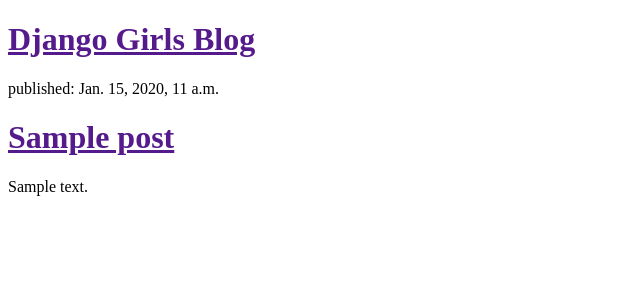
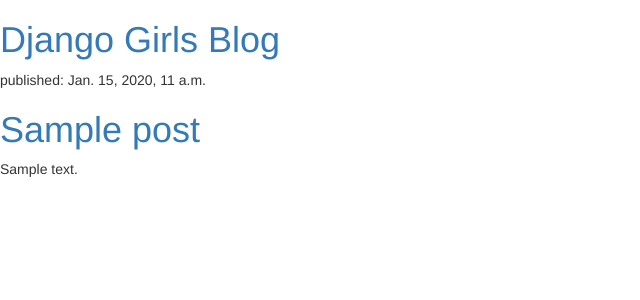
Before and after one commit to Fuerte94/DjangoGirls, a Django app: template mysite/blog/templates/blog/post_list.html in a window 1280 px wide. Shown: the top 300 px of the page, without its empty margins (0-640 px from the left). Run offline with Django 3.2, Linux system fonts and the light colour scheme; the template is opened without the code that fills it: values that come from a table or form of the project are taken from there, others are empty; tables that the repository leaves empty hold one stand-in row (values such as "Sample post"); some libraries are stand-ins or nearby versions.

Commit message:
Inicializado Bootstrap y activado el modo DEBUG

```diff
--- a/mysite/blog/templates/blog/post_list.html
+++ b/mysite/blog/templates/blog/post_list.html
@@ -2,6 +2,8 @@
 <html lang="es">
     <head>
         <meta charset="UTF-8">
+        <link rel="stylesheet" href="//maxcdn.bootstrapcdn.com/bootstrap/3.2.0/css/bootstrap.min.css">
+        <link rel="stylesheet" href="//maxcdn.bootstrapcdn.com/bootstrap/3.2.0/css/bootstrap-theme.min.css">
         <title>Title</title>
     </head>
     <body>
--- a/mysite/mysite/settings.py
+++ b/mysite/mysite/settings.py
@@ -23,7 +23,7 @@
 SECRET_KEY = ')523j9(90t*#h7e0f@39a(4z4=tyfy0=_1-)zq1zgnpk+ro+o^'
 
 # SECURITY WARNING: don't run with debug turned on in production!
-DEBUG = False
+DEBUG = True
 
 ALLOWED_HOSTS = ['syrtus.pythonanywhere.com', '127.0.0.1']
 
```
